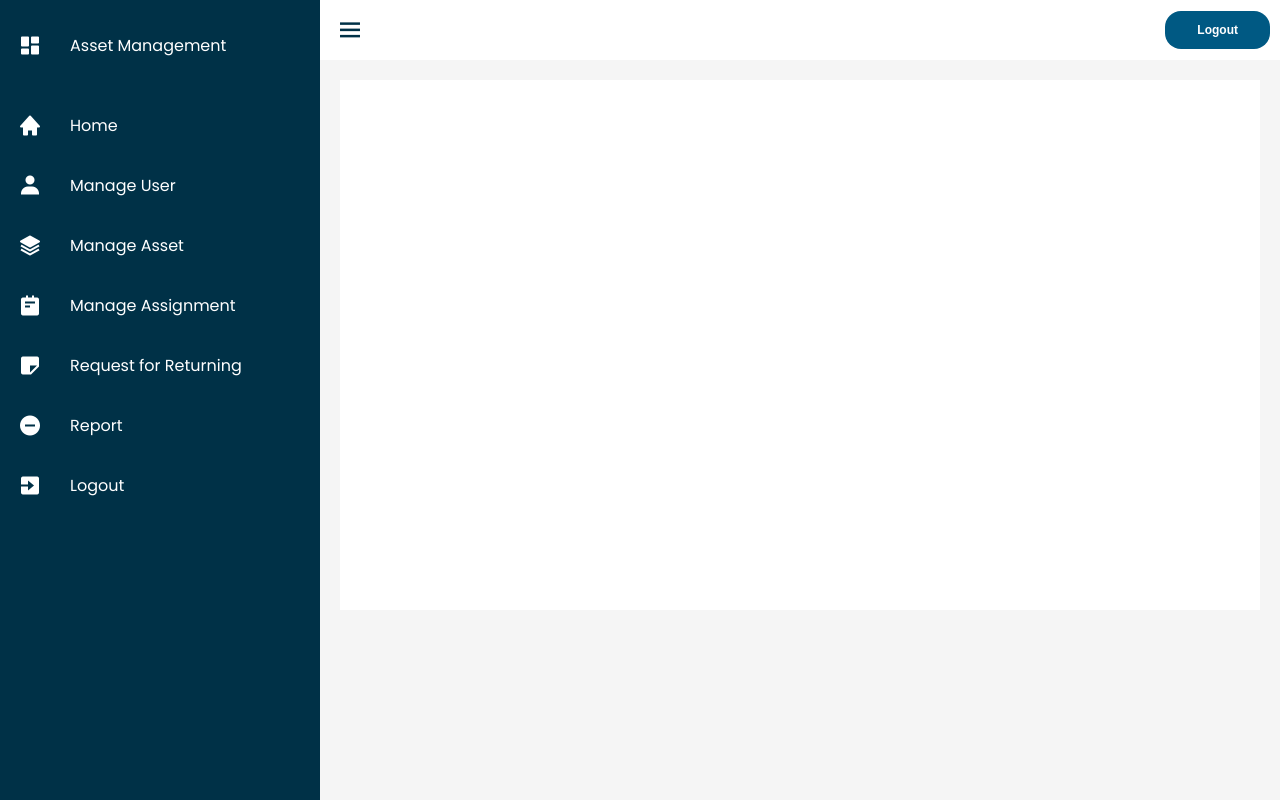
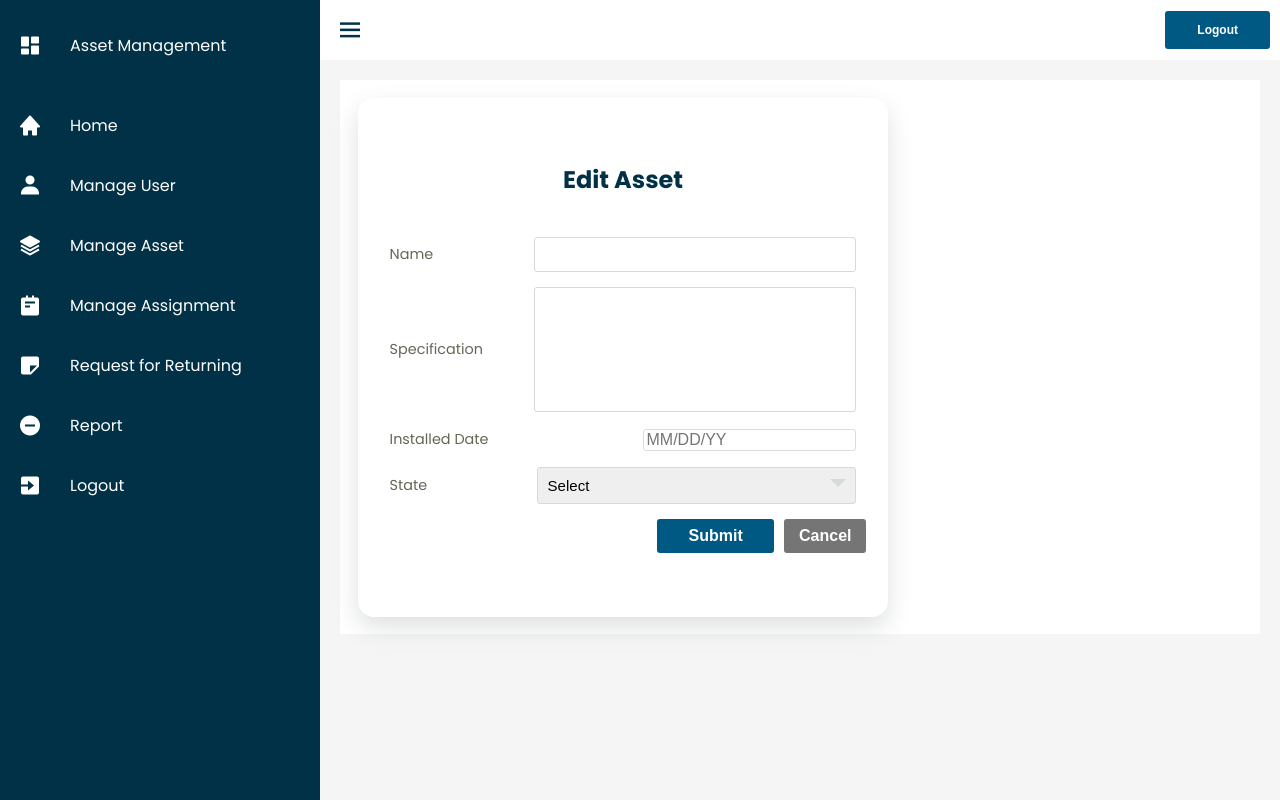
Before and after one commit to minhduyet129/Manage_Asset, a React (Create React App) app in the folder RookieOnlineAssetManagement/ClientApp/: page /admin/assets/1/edit in a window 1280 px wide. Built offline with nearby package versions, Linux system fonts and the light colour scheme.

Commit message:
asset crud basic update

```diff
--- a/RookieOnlineAssetManagement/ClientApp/src/admin/pages/TableView.css
+++ b/RookieOnlineAssetManagement/ClientApp/src/admin/pages/TableView.css
@@ -12,7 +12,7 @@
   transition: 0.3s;
 } */
 
-.btn {
+/* .btn {
   display: block;
   margin-left: auto;
   padding: 0.75rem 2rem;
@@ -30,7 +30,7 @@
 .btn:hover {
   box-shadow: 0 10px 36px rgba(0, 0, 0, 0.15);
   opacity: 0.8;
-}
+} */
 
 /* --- Search --- */
 .search {
--- a/RookieOnlineAssetManagement/ClientApp/src/admin/pages/api.js
+++ b/RookieOnlineAssetManagement/ClientApp/src/admin/pages/api.js
@@ -1,5 +1,5 @@
 import axios from 'axios';
 
 export const api = axios.create({
-  baseURL: 'http://hungbqit-001-site5.itempurl.com/api/',
+  baseURL: 'http://rookies-001-site1.itempurl.com/api/',
 });
--- a/RookieOnlineAssetManagement/ClientApp/src/admin/pages/asset/Asset.js
+++ b/RookieOnlineAssetManagement/ClientApp/src/admin/pages/asset/Asset.js
@@ -9,65 +9,18 @@ import { api } from '../api';
 import '../TableView.css';
 
 function Asset(props) {
-  const queryClient = useQueryClient();
   const assetsInfo = useQuery('assets', getAssets, { retry: 1 });
-  // const assetsRef = useRef();
-  // const history = useHistory();
-  const { mutate, isLoading } = useMutation(deleteAsset);
+  // const { mutate, isLoading } = useMutation(deleteAsset);
+
   const removeAsset = (id) => {
-    mutate(id);
-    queryClient.invalidateQueries('assets');
+    // mutate(id);
+    // queryClient.invalidateQueries('assets');
+
+    // write logic for delete asset here
+    alert('remove asset');
   };
-  // const getAssetId = (rowIndex) => {
-  //   if (!assetsRef.current) return null;
-  //   const id = assetsRef.current[rowIndex].id;
-  //   if (id) {
-  //     history.push(`/admin/asset/edit/${id}`);
-  //   }
-  // };
 
   const data = useMemo(() => assetsInfo.data || [], [assetsInfo.data]);
-  // const assetInfo = assetsInfo.data.forEach((element) => {});
-  // const data = useMemo(
-  //   () => [
-  //     {
-  //       col1: 'LA10001',
-  //       col2: 'Laptop Dell',
-  //       col3: 'Laptop',
-  //       col4: 'Available',
-  //       col5: 'sdfsd',
-  //     },
-  //     {
-  //       col1: 'LA10002',
-  //       col2: 'Laptop Acer',
-  //       col3: 'Laptop',
-  //       col4: 'Available',
-  //       col5: '',
-  //     },
-  //     {
-  //       col1: 'LA10003',
-  //       col2: 'Laptop Macbook',
-  //       col3: 'Laptop',
-  //       col4: 'Available',
-  //       col5: '',
-  //     },
-  //     {
-  //       col1: 'LA10004',
-  //       col2: 'Laptop Thinkpad',
-  //       col3: 'Laptop',
-  //       col4: 'Available',
-  //       col5: '',
-  //     },
-  //     {
-  //       col1: 'LA10005',
-  //       col2: 'Laptop Macbook Air',
-  //       col3: 'Laptop',
-  //       col4: 'Available',
-  //       col5: '',
-  //     },
-  //   ],
-  //   []
-  // );
 
   const columns = useMemo(
     () => [
@@ -91,17 +44,17 @@ function Asset(props) {
         Header: '',
         accessor: 'actions',
         Cell: (props) => {
-          const rowIdx = props.row.id;
+          // const rowIdx = props.row.id;
           return (
             <div>
               <Link to={`/admin/assets/edit`}>
                 <span>
-                  <i className='bx bx-edit'></i>
+                  <i className='bx bx-edit' style={{ fontSize: '23px' }}></i>
                 </span>
               </Link>
               &emsp;
               <span onClick={removeAsset}>
-                <i className='bx bx-trash'></i>
+                <i className='bx bx-trash' style={{ fontSize: '23px' }}></i>
               </span>
             </div>
           );
@@ -110,12 +63,6 @@ function Asset(props) {
     ],
     []
   );
-
-  const deleteHandler = (id) => {
-    if (window.confirm('Are you sure')) {
-      // dispatch(deleteProduct(id));
-    }
-  };
 
   const { getTableProps, getTableBodyProps, headerGroups, rows, prepareRow } =
     useTable({ columns, data });
--- a/RookieOnlineAssetManagement/ClientApp/src/admin/pages/asset/CreateAsset.js
+++ b/RookieOnlineAssetManagement/ClientApp/src/admin/pages/asset/CreateAsset.js
@@ -64,15 +64,17 @@ const CreateAsset = ({ user }) => {
       <div className='table__view'>
         <form className='form' onSubmit={handleSubmit(onSubmit)}>
           <div className='form__title'>Create Asset</div>
+
           <div className='form__field'>
             <label>Name</label>
             <input className='input' {...register('assetName')} />
           </div>
+
           <div className='form__field'>
             <label>Category</label>
             <div className='custom__select'>
               {/* At the moment - 19/5/2021, 'category is named 'name' in api. Change it later */}
-              <select {...register('name')}>
+              <select {...register('name')} disabled>
                 {/* <option value=''>Select</option>
                 <option value='laptop'>Laptop</option>
                 <option value='history'>Something else</option> */}
@@ -87,6 +89,7 @@ const CreateAsset = ({ user }) => {
               </select>
             </div>
           </div>
+
           <div className='form__field'>
             <label>Specification</label>
             <textarea
@@ -119,6 +122,7 @@ const CreateAsset = ({ user }) => {
                   yearDropdownItemNumber={100}
                   scrollableYearDropdown
                   dropdownMode='select'
+                  className='input'
                 />
               )}
               rules={{
@@ -128,26 +132,16 @@ const CreateAsset = ({ user }) => {
           </div>
 
           <div className='form__field'>
-            <p className='radio'>State</p>
-            <span>
-              <input
-                name='state'
-                type='radio'
-                value={0}
-                {...register('state')}
-              />
-            </span>
-            <label>Available</label>
-            <span>
-              <input
-                name='state'
-                type='radio'
-                value={1}
-                {...register('state')}
-              />
-            </span>
-            <label>Not Available</label>
+            <label>State</label>
+            <div className='custom__select'>
+              <select {...register('name')}>
+                <option value=''>Select</option>
+                <option value={0}>Available</option>
+                <option value={1}>Not Available</option>
+              </select>
+            </div>
           </div>
+
           <div className='form__field'>
             <input type='submit' className='btn' value='Submit' />
             <Link to='/admin/assets/'>
--- a/RookieOnlineAssetManagement/ClientApp/src/admin/pages/asset/EditAsset.js
+++ b/RookieOnlineAssetManagement/ClientApp/src/admin/pages/asset/EditAsset.js
@@ -1,9 +1,11 @@
-import React from 'react';
+import React, { useState } from 'react';
 import LayoutAdmin from '../layout/LayoutAdmin';
-import { useForm } from 'react-hook-form';
+import { useForm, Controller } from 'react-hook-form';
 import { Link, useHistory } from 'react-router-dom';
+import ReactDatePicker from 'react-datepicker';
 
 const EditAsset = (props) => {
+  const [installedDate, setInstalledDate] = useState(null);
   const history = useHistory();
 
   const {
@@ -14,14 +16,82 @@ const EditAsset = (props) => {
   } = useForm();
 
   const onSubmit = (data) => {
-    alert('Add successfully!');
+    alert('Edit successfully!');
     history.push('/admin/assets');
     console.log(data);
   };
 
   return (
     <LayoutAdmin>
-      <div className='table__view'></div>
+      <div className='table__view'>
+        <form className='form' onSubmit={handleSubmit(onSubmit)}>
+          <div className='form__title'>Edit Asset</div>
+          <div className='form__field'>
+            <label>Name</label>
+            <input className='input' {...register('assetName')} />
+          </div>
+
+          <div className='form__field'>
+            <label>Specification</label>
+            <textarea
+              className='textarea'
+              defaultValue={''}
+              {...register('specification')}
+            />
+          </div>
+
+          <div className='form__field'>
+            <label>Installed Date</label>
+            <Controller
+              control={control}
+              name='installedDate'
+              required={true}
+              render={({ field: { onChange } }) => (
+                <ReactDatePicker
+                  id='doB'
+                  selected={installedDate}
+                  onChange={(e) => {
+                    onChange(e);
+                    setInstalledDate(e);
+                  }}
+                  placeholderText='MM/DD/YY'
+                  isClearable
+                  withPortal
+                  showYearDropdown
+                  showMonthDropdown
+                  dateFormatCalendar='MMMM'
+                  yearDropdownItemNumber={100}
+                  scrollableYearDropdown
+                  dropdownMode='select'
+                />
+              )}
+              rules={{
+                required: true,
+              }}
+            />
+          </div>
+
+          <div className='form__field'>
+            <label>State</label>
+            <div className='custom__select'>
+              <select {...register('name')}>
+                <option value=''>Select</option>
+                <option value={0}>Available</option>
+                <option value={1}>Not Available</option>
+                <option value={2}>Waiting for recycling</option>
+                <option value={3}>Recycled</option>
+              </select>
+            </div>
+          </div>
+
+          <div className='form__field'>
+            <input type='submit' className='btn' value='Submit' />
+            <Link to='/admin/assets/'>
+              <button className='btn__cancel'>Cancel</button>
+            </Link>
+          </div>
+        </form>
+      </div>
     </LayoutAdmin>
   );
 };
--- a/RookieOnlineAssetManagement/ClientApp/src/index.css
+++ b/RookieOnlineAssetManagement/ClientApp/src/index.css
@@ -50,6 +50,42 @@ body {
   --border-color: #dadce0;
 }
 
+/* --- Button --- */
+.btn {
+  display: block;
+  padding: 0.75rem 2rem;
+  outline: none;
+  border: none;
+  background-color: var(--secondary-color);
+  color: #fff;
+  font-size: var(--small-font-size);
+  font-weight: 600;
+  border-radius: var(--border-radius-button);
+  cursor: pointer;
+  transition: 0.3s;
+}
+.btn:hover {
+  box-shadow: 0 10px 36px rgba(0, 0, 0, 0.15);
+  opacity: 0.8;
+}
+
+.btn__table {
+  display: inline;
+  padding: 0.5rem;
+  outline: none;
+  border: none;
+  color: #fff;
+  background-color: #c40c2e;
+  font-size: var(--small-font-size);
+  font-weight: 600;
+  border-radius: var(--border-radius-button);
+  cursor: pointer;
+  transition: 0.3s;
+}
+.btn__table:hover {
+  box-shadow: 0 10px 36px rgba(0, 0, 0, 0.15);
+  opacity: 0.8;
+}
 /* --- Form --- */
 .form__login {
   width: 450px;
@@ -94,7 +130,7 @@ body {
   font-size: 0.9rem;
 }
 
-.form__field input,
+.form__field .input,
 .form__field textarea {
   width: 100%;
   outline: none;
@@ -208,9 +244,10 @@ body {
 .form__field .btn__cancel {
   display: block;
   width: 100%;
+  margin-left: 10px;
   padding: 8px 10px;
-  margin-left: 3rem;
   font-size: 1rem;
+  font-weight: 600;
   border: 0px;
   background: #757575;
   color: #fff;
@@ -309,41 +346,3 @@ body {
   color: red;
   font-size: var(--small-font-size);
 } */
-
-/* --- Button --- */
-.btn {
-  display: block;
-  margin-left: auto;
-  padding: 0.75rem 2rem;
-  outline: none;
-  border: none;
-  background-color: var(--secondary-color);
-  color: #fff;
-  font-size: var(--small-font-size);
-  font-weight: 600;
-  border-radius: var(--border-radius-button);
-  cursor: pointer;
-  transition: 0.3s;
-}
-.btn:hover {
-  box-shadow: 0 10px 36px rgba(0, 0, 0, 0.15);
-  opacity: 0.8;
-}
-
-.btn__table {
-  display: inline;
-  padding: 0.5rem;
-  outline: none;
-  border: none;
-  color: #fff;
-  background-color: #c40c2e;
-  font-size: var(--small-font-size);
-  font-weight: 600;
-  border-radius: var(--border-radius-button);
-  cursor: pointer;
-  transition: 0.3s;
-}
-.btn__table:hover {
-  box-shadow: 0 10px 36px rgba(0, 0, 0, 0.15);
-  opacity: 0.8;
-}
```
